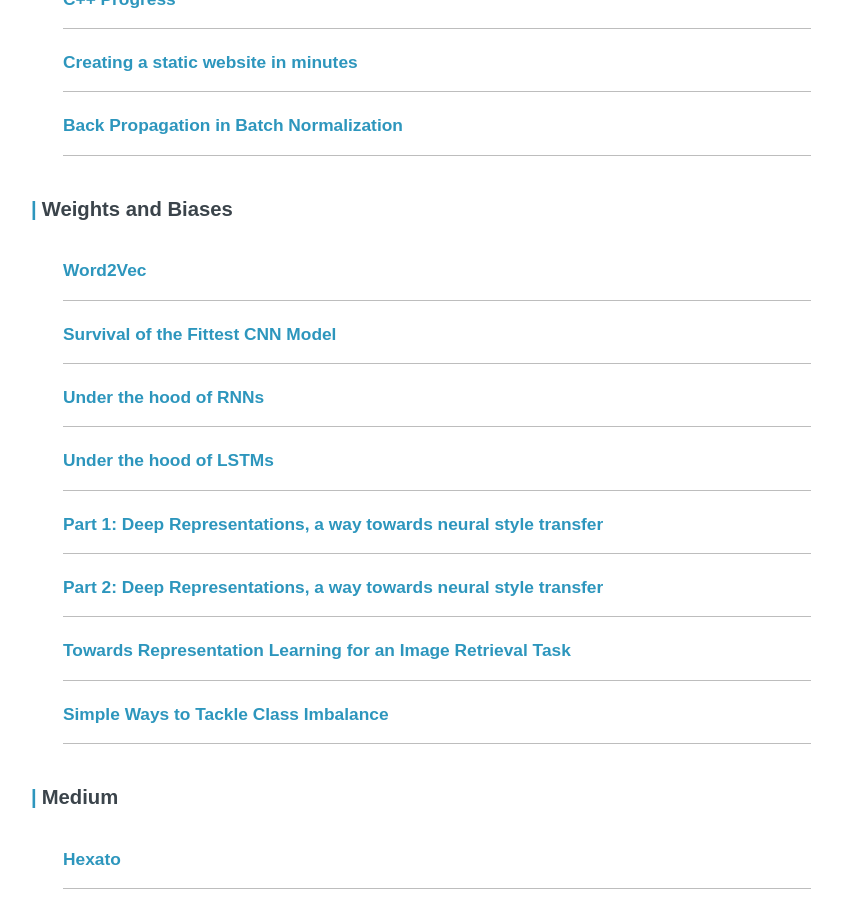
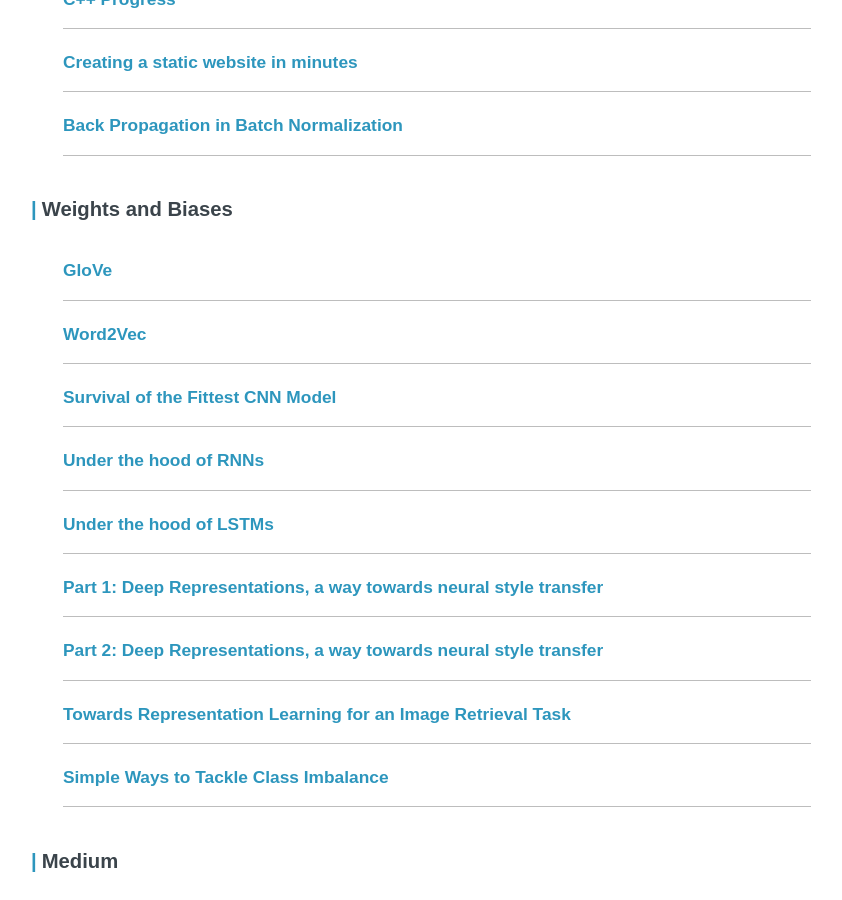
Before and after one commit to ariG23498/ariG23498.github.io, a Jekyll site: the page built from blogs.md, in a window 1280 px wide and 900 px high, scrolled down 448 px. Shown: the whole window, without its empty margins (219-1061 px from the left). Built offline with Jekyll 4.4.1, drawn with Linux system fonts in a browser that asks for light colours.

Commit message:
Update blogs.md

```diff
--- a/blogs.md
+++ b/blogs.md
@@ -17,6 +17,9 @@ permalink: /posts
         <a class="archive-item-link" href="{{site.url}}/assets/BatchNorm.pdf">Back Propagation in Batch Normalization</a>
     </article>
     <h3>Weights and Biases</h3>
+    <article class="archive-item">
+        <a class="archive-item-link" href="https://wandb.ai/authors/embeddings-2/reports/GloVe--VmlldzozNDg2NTQ">GloVe</a>
+    </article>
     <article class="archive-item">
         <a class="archive-item-link" href="https://wandb.ai/authors/embeddings/reports/Word2Vec---VmlldzozMzIxNjQ">Word2Vec</a>
     </article>
```
